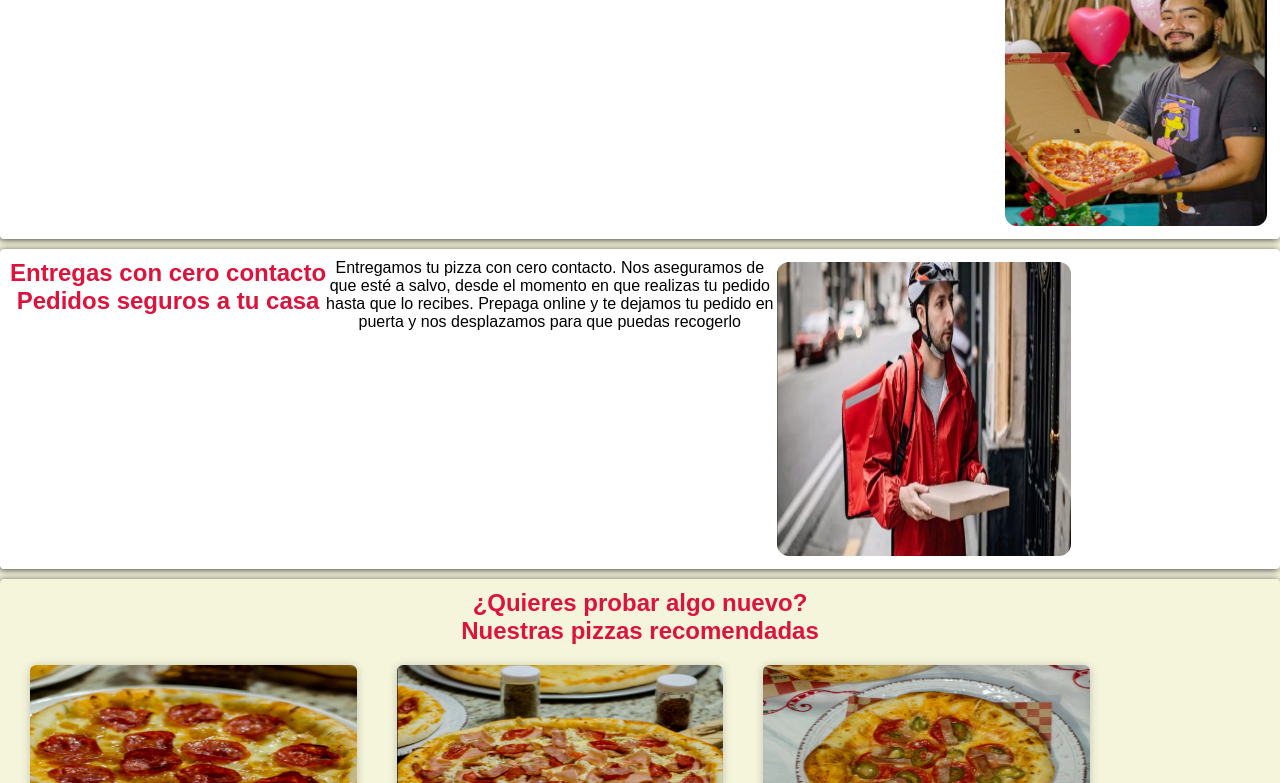
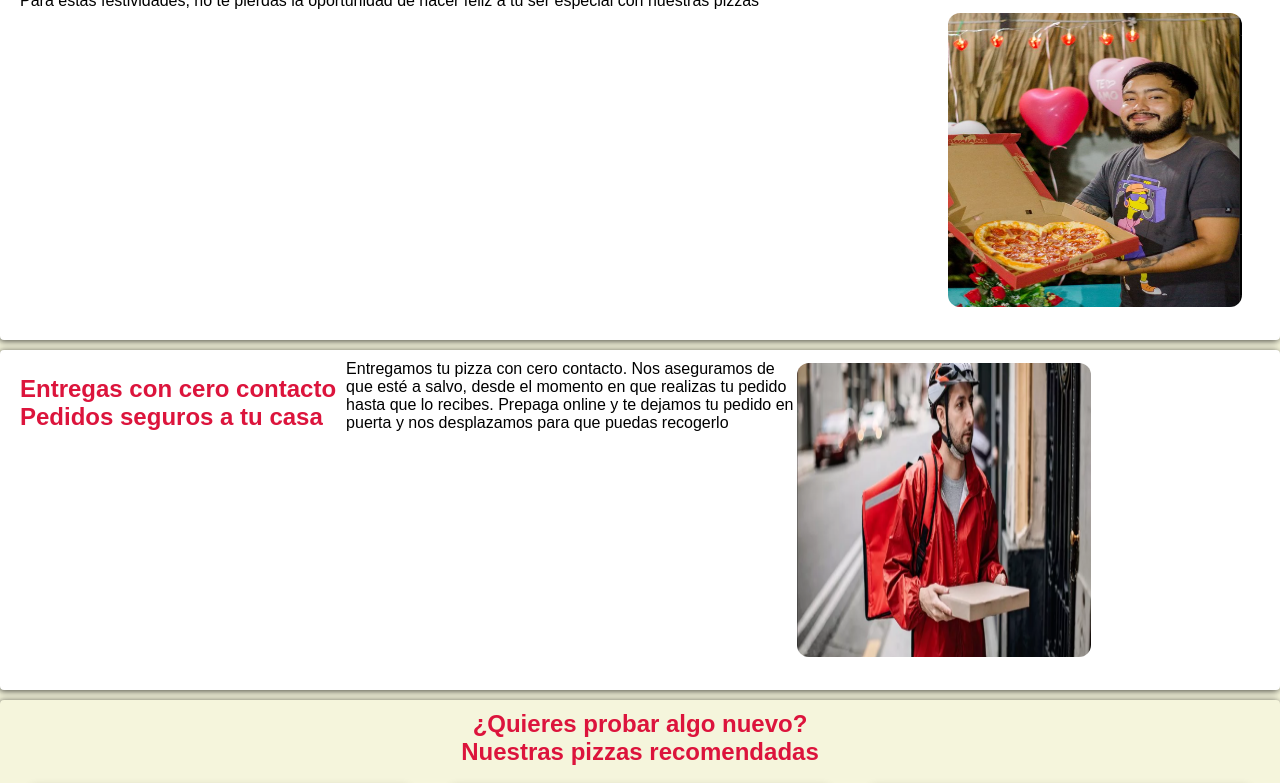
Before and after one commit to smezab09/ProyectoLanding, a plain HTML site: page index.html in a window 1280 px wide. Shown: the part 201-984 px from the top of the page. Drawn offline with Linux system fonts and the light colour scheme.

Commit message:
tercer commit

```diff
--- a/recursos/styles.css
+++ b/recursos/styles.css
@@ -6,6 +6,7 @@
 
 html {
     height: 100%;
+    width: 100%;
 }
 
 body {
@@ -46,7 +47,7 @@ nav a:hover {
     color: black;
 }
 
-@media screen and (max-width:410px) {
+@media screen and (max-width:800px) {
     header {
         flex-direction: column;
     }
@@ -61,45 +62,65 @@ nav a:hover {
         padding: 35px 0px;
     }
 
+    .card {
+        max-width: 70%;
+        display: flex;
+        flex-direction: column;
+    }
+
 }
 
 .navbar {
     grid-area: "navbar";
     background-color: rgb(255, 255, 255);
-    display: flex;
-    flex-direction: row;
     min-height: 70px;
+    padding: 30%;
+    max-width: 100%;
 }
 
-.larry {
+.navbar h2 {
+    text-align: left;
+    justify-content: center;
+    margin-bottom: 20px;
+    margin-left: 10px;
+    margin-top: 15px;
+}
+
+.navbar p {
+    text-align: left;
+    justify-content: center;
+    margin-left: 10px;
+}
+
+.navbar img {
+   float: right;
     border-style: solid;
     border-radius: 15px;
     border-color: transparent;
     min-height: 70px;
+    margin-right: 25px;
+    margin-bottom: 20px;
+
 }
-
 
 .main{
     grid-area: "main";
 background-color: transparent;
+max-width: 100%
 }
 
 .subtitle {
-
     color: crimson;
 }
 
 .container {
     width: 100%;
     display: flex;
-    max-width: 1100px;
-
-
+    max-width: 100%;
 
 }
 
 .card {
-
     width: 100%;
     margin: 20px;
     border-radius: 6px;
@@ -156,14 +177,35 @@ background-color: transparent;
     display: flex;
     flex-direction: row;
     min-height: 70px;
+    padding: 30%;
+    max-width: 100%;
+
 }
 
-.domiciliario {
+.sidebar h2 {
+    text-align: left;
+    justify-content: center;
+    margin-bottom: 20px;
+    margin-left: 10px;
+    margin-top: 15px;
+}
+
+.sidebar p {
+    text-align: left;
+    justify-content: center;
+    margin-left: 10px;
+}
+
+.sidebar img {
+    float: right;
     border-style: solid;
     border-radius: 15px;
     border-color: transparent;
     min-height: 70px;
+    margin-right: 25px;
+    margin-bottom: 20px;
 }
+
 
 .footer{
     grid-area: "footer";
```
